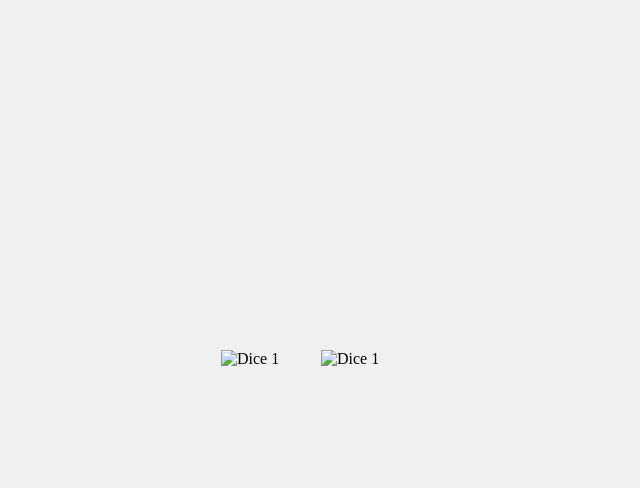
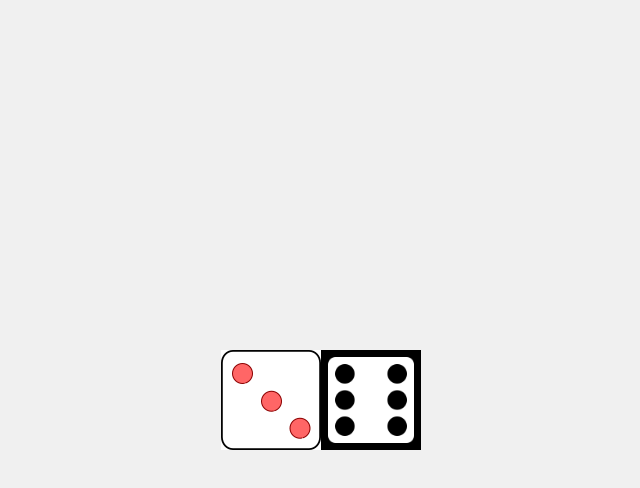
Before and after one commit to benioriginal/dice, a plain HTML site: page index.html in a window 1280 px wide. Both pictures are taken after a click on the element 640 px from the left and 400 px from the top of the page. Shown: the whole page, without its empty margins (319-959 px from the left). Drawn offline with Linux system fonts and the light colour scheme.

Commit message:
Update index.html

```diff
--- a/index.html
+++ b/index.html
@@ -39,8 +39,8 @@
             const dice2 = document.getElementById('dice2');
             const randomNum1 = Math.floor(Math.random() * 6) + 1;
             const randomNum2 = Math.floor(Math.random() * 6) + 1;
-            dice1.src = `dice${randomNum1}.png`;
-            dice2.src = `dice${randomNum2}.png`;
+            dice1.src = `${randomNum1}.png`;
+            dice2.src = `${randomNum2}.png`;
         }
 
         document.querySelector('.dice-container').addEventListener('click', rollDice);
```
